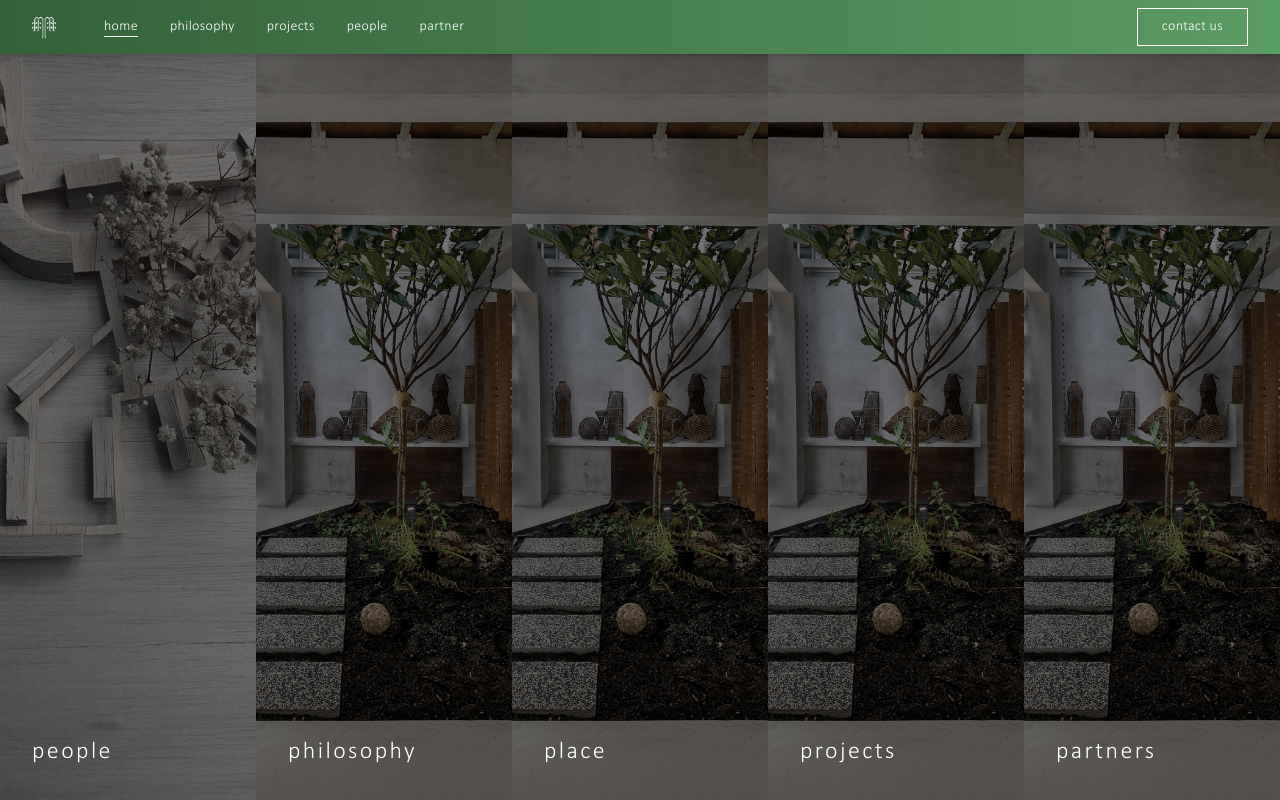
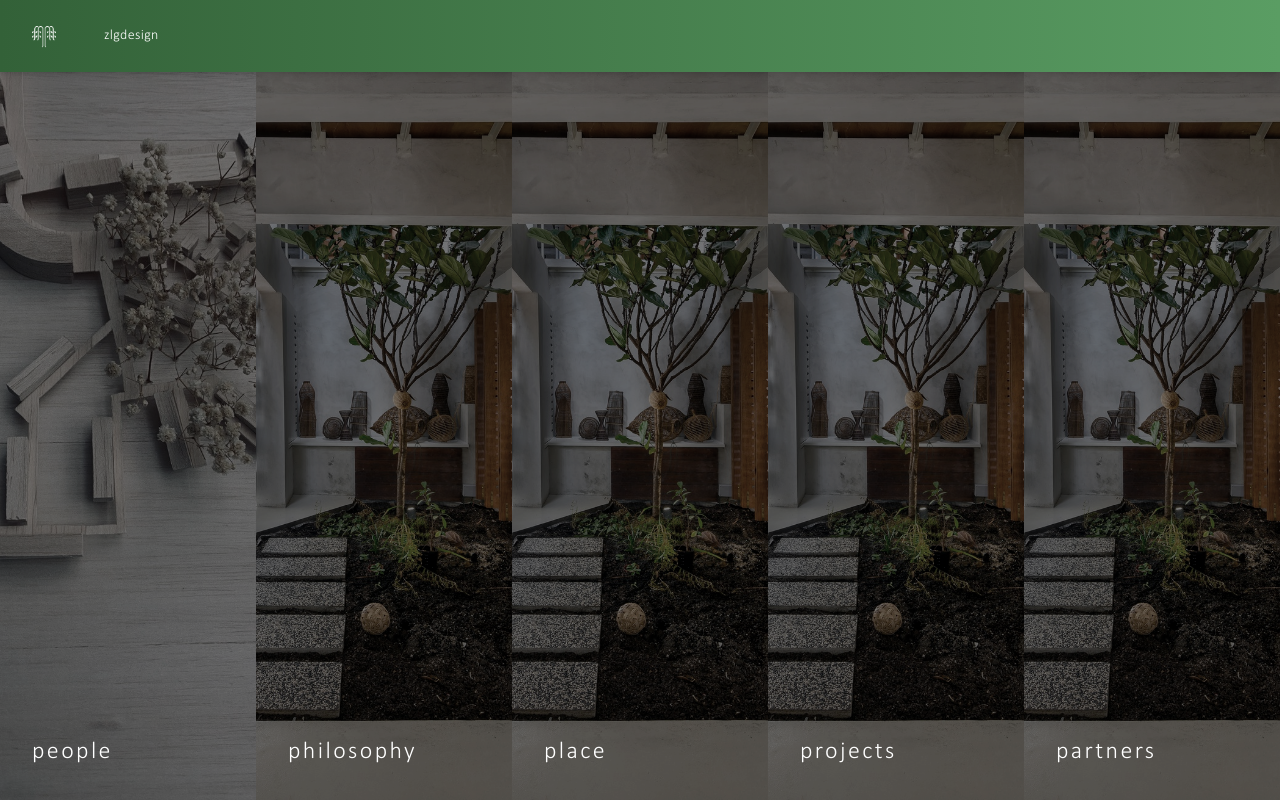
Before and after one commit to heheeksdee0917/zlg, a React (Vite) app: page / in a window 1280 px wide. Shown: the top 800 px of the page. Built offline with nearby package versions, Linux system fonts and the light colour scheme.

Commit message:
Patch 2.9

```diff
--- a/src/components/Home/HomeDesktop.tsx
+++ b/src/components/Home/HomeDesktop.tsx
@@ -41,79 +41,53 @@ export default function HomeDesktop() {
     }
   ];
 
-  const getColumnWidth = (index: number) => {
-    if (hoveredColumn === null) {
-      return '20%';
-    }
-    if (hoveredColumn === index) {
-      return '100%';
-    }
-    return '0%';
-  };
-
   return (
-    <div className="h-screen w-full flex overflow-hidden">
+    <div className="h-screen w-full flex overflow-visible">
       {columns.map((column, index) => (
         <a
           key={column.id}
           href={column.link}
-          className="relative overflow-hidden"
+          className="relative flex-1"
           style={{
-            width: getColumnWidth(index),
             height: '100%',
-            transform: isLoaded ? 'translateY(0)' : 'translateY(-100%)',
-            transition: isLoaded
-              ? `width 500ms ease-in-out`
-              : `transform 800ms ease-in-out ${index * 150}ms`,
+            zIndex: hoveredColumn === index ? 50 : 10,
           }}
           onMouseEnter={() => setHoveredColumn(index)}
           onMouseLeave={() => setHoveredColumn(null)}
         >
-          {/* Background Image */}
+          {/* Container - no scaling */}
           <div
-            className="absolute inset-0 bg-cover bg-center transition-transform duration-700"
+            className="absolute inset-0 overflow-hidden"
+          >
+            {/* Background Image - scales on hover */}
+            <div
+              className="absolute inset-0 bg-cover bg-center transition-all duration-700"
               style={{
                 backgroundImage: `url(${column.image})`,
-              transform: hoveredColumn === index ? 'scale(1.05)' : 'scale(1)',
-              filter: 'grayscale(50%)'
+                transform: hoveredColumn === index ? 'scale(1.15)' : 'scale(1)',
+                filter: hoveredColumn === index ? 'grayscale(0%) brightness(1.1)' : 'grayscale(50%) brightness(0.7)'
               }}
             />
 
-          {/* Overlay */}
+            {/* Overlay - creates stronger contrast */}
             <div className="absolute inset-0 bg-black transition-opacity duration-500"
-            style={{ opacity: hoveredColumn === index ? 0.3 : 0.5 }}
+              style={{ opacity: hoveredColumn === index ? 0.1 : 0.3 }}
             />
 
-          {/* Title - Bottom Left */}
+            {/* Title - Bottom Left, Fade In */}
             <div
-            className="absolute z-10 transition-all duration-700"
+              className="absolute z-20 bottom-8 left-8 transition-opacity duration-700"
               style={{
-              bottom: '2rem',
-              left: '2rem',
-              opacity: isLoaded && (hoveredColumn === null || hoveredColumn !== index) ? 1 : 0,
-              transform: isLoaded ? 'translateY(0)' : 'translateY(20px)',
-              transitionDelay: `${index * 150 + 400}ms`
+                opacity: isLoaded ? 1 : 0,
+                transitionDelay: `${index * 200}ms`
               }}
             >
-            <h2 className="text-white font-light tracking-wider lowercase text-2xl">
+              <h2
+                className="text-white font-light tracking-wider lowercase whitespace-nowrap text-2xl"
+              >
                 {column.title}
               </h2>
             </div>
-
-          {/* Title - Center */}
-          <div
-            className="absolute z-10 transition-opacity duration-500"
-            style={{
-              top: '50%',
-              left: '50%',
-              transform: 'translate(-50%, -50%)',
-              opacity: hoveredColumn === index ? 1 : 0,
-              pointerEvents: hoveredColumn === index ? 'auto' : 'none'
-            }}
-          >
-            <h2 className="text-white font-light tracking-wider lowercase text-4xl">
-              {column.title}
-            </h2>
           </div>
         </a>
       ))}
--- a/src/components/Navbar.tsx
+++ b/src/components/Navbar.tsx
@@ -6,6 +6,7 @@ import React from 'react';
 export default function Navbar() {
   const location = useLocation();
   const isActive = (path: string) => location.pathname === path;
+  const isHomepage = location.pathname === '/';
   const [mobileMenuOpen, setMobileMenuOpen] = useState(false);
   const [isVisible, setIsVisible] = useState(true);
   const [lastScrollY, setLastScrollY] = useState(0);
@@ -80,6 +81,106 @@ export default function Navbar() {
     };
   }, [lastScrollY]);
 
+  // Homepage navbar - centered logo only
+  if (isHomepage) {
+    return (
+      <>
+        <nav
+          className={`fixed top-0 left-0 right-0 z-[500] transition-transform duration-300 shadow-md ${isVisible ? 'translate-y-0' : '-translate-y-full'
+            }`}
+          style={{ background: 'linear-gradient(to right, #336138 0%, #5a9d63 100%)' }}
+        >
+          <div className="max-w-screen-2xl mx-auto px-8 py-6 flex items-center justify-between">
+            <div className="flex items-center space-x-12">
+              <Link to="/" className="flex items-center">
+                <img
+                  src="/logo(white).png"
+                  alt="ZLG Design"
+                  className="h-6"
+                />
+              </Link>
+              <span className="text-sm tracking-wide font-light text-white lowercase">zlgdesign</span>
+            </div>
+          </div>
+        </nav>
+
+        {/* Mobile Menu (still available on homepage) */}
+        <div
+          className={`fixed inset-0 z-[499] transition-transform duration-500 ease-in-out ${mobileMenuOpen ? 'translate-y-0' : '-translate-y-full'
+            }`}
+          style={{ background: 'linear-gradient(to right, #336138 0%, #5a9d63 100%)' }}
+        >
+          <div className="flex flex-col items-start justify-start h-full space-y-8 px-8 py-24">
+            <Link
+              to="/"
+              onClick={closeMobileMenu}
+              className="text-2xl tracking-wide font-light text-white relative group"
+            >
+              home
+              <span
+                className={`absolute -bottom-1 left-0 h-0.5 bg-white transition-all duration-300 ease-out ${isActive('/') ? 'w-full' : 'w-0 group-hover:w-full'
+                  }`}
+              ></span>
+            </Link>
+            <Link
+              to="/philosophy"
+              onClick={closeMobileMenu}
+              className="text-2xl tracking-wide font-light text-white relative group"
+            >
+              philosophy
+              <span
+                className={`absolute -bottom-1 left-0 h-0.5 bg-white transition-all duration-300 ease-out ${isActive('/philosophy') ? 'w-full' : 'w-0 group-hover:w-full'
+                  }`}
+              ></span>
+            </Link>
+            <Link
+              to="/projects"
+              onClick={closeMobileMenu}
+              className="text-2xl tracking-wide font-light text-white relative group"
+            >
+              projects
+              <span
+                className={`absolute -bottom-1 left-0 h-0.5 bg-white transition-all duration-300 ease-out ${isActive('/projects') ? 'w-full' : 'w-0 group-hover:w-full'
+                  }`}
+              ></span>
+            </Link>
+            <Link
+              to="/people"
+              onClick={closeMobileMenu}
+              className="text-2xl tracking-wide font-light text-white relative group"
+            >
+              people
+              <span
+                className={`absolute -bottom-1 left-0 h-0.5 bg-white transition-all duration-300 ease-out ${isActive('/people') ? 'w-full' : 'w-0 group-hover:w-full'
+                  }`}
+              ></span>
+            </Link>
+            <Link
+              to="/partner"
+              onClick={closeMobileMenu}
+              className="text-2xl tracking-wide font-light text-white relative group"
+            >
+              partners
+              <span
+                className={`absolute -bottom-1 left-0 h-0.5 bg-white transition-all duration-300 ease-out ${isActive('/partner') ? 'w-full' : 'w-0 group-hover:w-full'
+                  }`}
+              ></span>
+            </Link>
+            <Link
+              to="/contact"
+              className="text-lg tracking-wide px-8 py-3 border-2 border-white font-light text-white mt-8 relative overflow-hidden group"
+              onClick={closeMobileMenu}
+            >
+              <span className="absolute inset-0 bg-white transform -translate-x-full group-hover:translate-x-0 transition-transform duration-300 ease-out"></span>
+              <span className="relative z-10 group-hover:text-black transition-colors duration-300">contact us</span>
+            </Link>
+          </div>
+        </div>
+      </>
+    );
+  }
+
+  // Regular navbar for all other pages
   return (
     <>
       <nav
@@ -87,7 +188,7 @@ export default function Navbar() {
           }`}
         style={{ background: 'linear-gradient(to right, #336138 0%, #5a9d63 100%)' }}
       >
-        <div className="max-w-screen-2xl mx-auto px-8 py-2 flex items-center justify-between">
+        <div className="max-w-screen-2xl mx-auto px-8 py-6 flex items-center justify-between">
           <div className="flex items-center space-x-12">
             <Link to="/" className="flex items-center" onClick={closeMobileMenu}>
               <img
@@ -167,19 +268,16 @@ export default function Navbar() {
             >
               <div className="relative w-6 h-6">
                 <span
-                  className={`absolute top-1/2 left-0 w-full h-0.5 bg-white transform transition-all duration-300 ${
-                    mobileMenuOpen ? 'rotate-45 translate-y-0' : '-translate-y-2'
-                  }`}
+                  className={`absolute top-1/2 left-0 w-full h-0.5 bg-white transform transition-all duration-300 ${mobileMenuOpen ? 'rotate-45 translate-y-0' : '-translate-y-2'
+                    }`}
                 ></span>
                 <span
-                  className={`absolute top-1/2 left-0 w-full h-0.5 bg-white transform transition-all duration-300 ${
-                    mobileMenuOpen ? 'opacity-0' : 'opacity-100'
-                  }`}
+                  className={`absolute top-1/2 left-0 w-full h-0.5 bg-white transform transition-all duration-300 ${mobileMenuOpen ? 'opacity-0' : 'opacity-100'
+                    }`}
                 ></span>
                 <span
-                  className={`absolute top-1/2 left-0 w-full h-0.5 bg-white transform transition-all duration-300 ${
-                    mobileMenuOpen ? '-rotate-45 translate-y-0' : 'translate-y-2'
-                  }`}
+                  className={`absolute top-1/2 left-0 w-full h-0.5 bg-white transform transition-all duration-300 ${mobileMenuOpen ? '-rotate-45 translate-y-0' : 'translate-y-2'
+                    }`}
                 ></span>
               </div>
             </button>
@@ -189,9 +287,8 @@ export default function Navbar() {
 
       {/* Mobile Menu */}
       <div
-        className={`fixed inset-0 z-[499] transition-transform duration-500 ease-in-out ${
-          mobileMenuOpen ? 'translate-y-0' : '-translate-y-full'
-        }`}
+        className={`fixed inset-0 z-[499] transition-transform duration-500 ease-in-out ${mobileMenuOpen ? 'translate-y-0' : '-translate-y-full'
+          }`}
         style={{ background: 'linear-gradient(to right, #336138 0%, #5a9d63 100%)' }}
       >
         <div className="flex flex-col items-start justify-start h-full space-y-8 px-8 py-24">
--- a/src/data/philosophy.ts
+++ b/src/data/philosophy.ts
@@ -34,7 +34,7 @@ export const philosophySections: PhilosophySection[] = [
         "In 1992 when susanne and me started thinking of doing competitions our focus was only design and ever since our work revolved around ideas and concepts that go beyond what was then always a pre-defined architectural pursuit or entity. We had simply wanted to do architecture that would not only engage the human spirit, but also something with a deep philosophy behind the work.",
         "I think architecture is taking much longer to becoming like what good art is, it is not so generative and it is not always assuming an emotive role, like a good work of art does. We think that it is possible for us to connect to our buildings as easily as we can connect to art, or to our music, or to things that we adore, like our children or our books."
       ],
-      image: '/images/Image1.avif',
+      image: '/images/Image6.avif',
       imagePosition: 'right'
     }
   },
--- a/src/pages/ContactUs.tsx
+++ b/src/pages/ContactUs.tsx
@@ -47,7 +47,7 @@ export default function ContactUs() {
             <section
                 ref={setRef('intro')}
                 data-section="intro"
-                className="relative bg-white z-10 max-w-screen-2xl mx-auto px-8 py-16"
+                className="relative bg-white z-10 max-w-screen-2xl mx-auto px-8 pt-28 pb-16"
             >
                 <div className={`mb-16 transition-all duration-1000 ease-out ${visibleSections.intro ? 'opacity-100 translate-y-0' : 'opacity-0 translate-y-12'
                     }`}>
--- a/src/pages/Partner.tsx
+++ b/src/pages/Partner.tsx
@@ -50,7 +50,7 @@ export default function Partners() {
       <section
         ref={setRef('hero')}
         data-section="hero"
-        className="md:sticky md:top-0 h-screen flex items-center justify-center bg-white py-8 md:py-0"
+        className="md:sticky md:top-0 h-screen flex items-center justify-center bg-white pt-28 pb-8 md:pt-28 md:pb-0"
         style={{ zIndex: 10 }}
       >
         {/* Blurred Background Video */}
--- a/src/pages/People.tsx
+++ b/src/pages/People.tsx
@@ -51,7 +51,7 @@ export default function People() {
       <section
         ref={setRef('intro')}
         data-section="intro"
-        className="max-w-screen-2xl mx-auto px-8 py-16"
+        className="max-w-screen-2xl mx-auto px-8 pt-28 pb-16"
       >
         <div className={`mb-16 transition-all duration-1000 ease-out ${
           visibleSections.intro ? 'opacity-100 translate-y-0' : 'opacity-0 translate-y-12'
--- a/src/pages/ProjectDetails.tsx
+++ b/src/pages/ProjectDetails.tsx
@@ -217,7 +217,7 @@ export default function ProjectDetails() {
       </div>
 
       {/* Desktop Layout - 45/55 */}
-      <section className="hidden md:flex gap-0 min-h-screen pt-10">
+      <section className="hidden md:flex gap-0 min-h-screen">
         {/* Image Gallery - 45% on desktop */}
         <div className="w-[45%] overflow-y-auto h-screen relative" ref={desktopScrollContainerRef}>
           {/* Desktop Vertical Dots Indicator */}
@@ -253,7 +253,7 @@ export default function ProjectDetails() {
         </div>
 
         {/* Project Info - 55% on desktop */}
-        <div className="w-[55%] bg-white sticky top-20 h-screen overflow-y-auto custom-scrollbar">
+        <div className="w-[55%] bg-white sticky top-20 h-screen overflow-y-auto custom-scrollbar pt-28">
           <div className="p-8 md:p-16">
             <div className="mb-12">
               <h1 className="text-base font-bold mb-2 lowercase leading-tight">
--- a/src/pages/Projects.tsx
+++ b/src/pages/Projects.tsx
@@ -13,7 +13,7 @@ export default function Projects() {
   }, []);
 
   return (
-    <div className={`min-h-screen pt-10 transition-opacity duration-500 ${fadeIn ? 'opacity-100' : 'opacity-0'}`}>
+    <div className={`min-h-screen pt-28 transition-opacity duration-500 ${fadeIn ? 'opacity-100' : 'opacity-0'}`}>
       <section className="max-w-screen-2xl mx-auto px-8 py-8">
         <div className="mb-8 text-left">
           <h1 className="text-base font-normal tracking-wider mb-4 lowercase">projects</h1>
```
Also changed, not shown: public/images/Image6.avif (added). Lines whose indentation alone changed are shown as unchanged.
